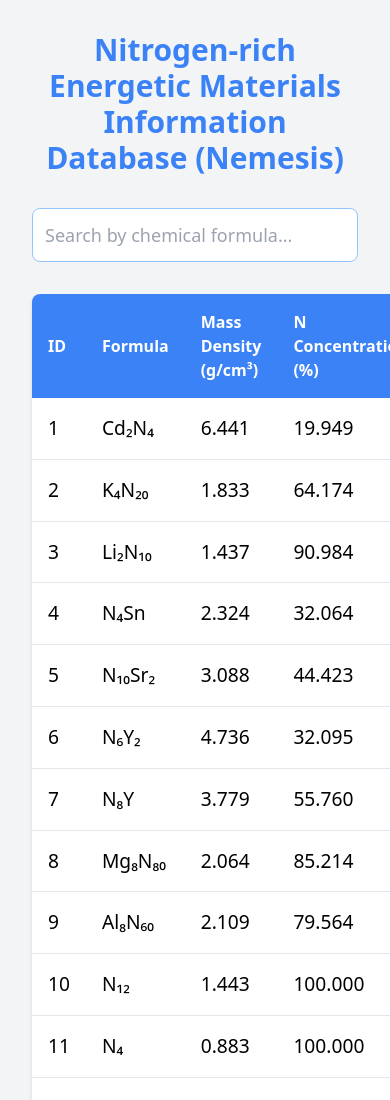
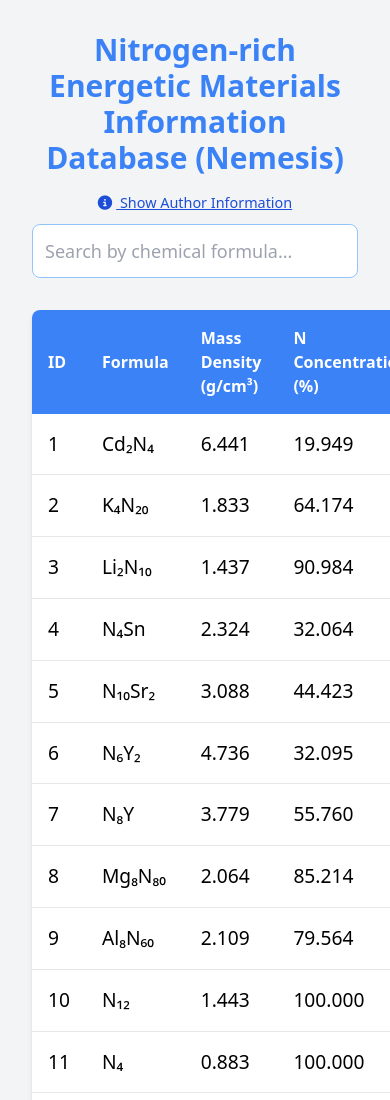
Before and after one commit to Guanghui501/Nemesis, a plain HTML site: page index.html in a window 390 px wide. Shown: the top 1100 px of the page. Drawn offline with nearby package versions, Linux system fonts and the light colour scheme.

Commit message:
Update index.html

```diff
--- a/index.html
+++ b/index.html
@@ -1,5 +1,6 @@
 <!DOCTYPE html>
 <html lang="en">
+
 <head>
     <meta charset="UTF-8">
     <meta name="viewport" content="width=device-width, initial-scale=1.0">
@@ -41,11 +42,58 @@
             box-shadow: 0 4px 6px -1px rgba(0, 0, 0, 0.1), 0 2px 4px -1px rgba(0, 0, 0, 0.06);
         }
 
+        /* 作者信息样式 */
+        .author-info {
+            text-align: right;
+            font-size: 0.9rem;
+            color: #4b5563;
+            margin-top: 10px;
+            max-height: 0;
+            overflow: hidden;
+            transition: max-height 0.3s ease;
+        }
+
+        .author-info a {
+            color: #1d4ed8;
+            text-decoration: none;
+            transition: color 0.3s ease;
+        }
+
+        .author-info a:hover {
+            color: #1e3a8a;
+            text-decoration: underline;
+        }
+
+        /* 折叠按钮样式 */
+        .toggle-author-info {
+            background: none;
+            border: none;
+            color: #1d4ed8;
+            cursor: pointer;
+            font-size: 0.9rem;
+            text-decoration: underline;
+            transition: color 0.3s ease;
+        }
+
+        .toggle-author-info:hover {
+            color: #1e3a8a;
+        }
     </style>
 </head>
-<body class="bg-gray-100 font-sans">
+
+<body class="bg-gray-100 font-sans relative">
     <div class="container mx-auto p-8">
-        <h1 class="text-3xl font-bold text-center text-blue-500 mb-8">Nitrogen-rich Energetic Materials Information Database (Nemesis)</h1>
+        <h1 class="text-3xl font-bold text-center text-blue-500 mb-4">Nitrogen-rich Energetic Materials Information Database (Nemesis)</h1>
+        <div class="flex justify-center">
+            <button class="toggle-author-info" onclick="toggleAuthorInfo()">
+                <i class="fa-solid fa-info-circle mr-1"></i>
+                Show Author Information
+            </button>
+        </div>
+        <div class="author-info" id="authorInfo">
+            Developed by Laboratory of High Pressure Physics and Material Science, Qufu Normal University (Guanghui Zhang, Wencai Yi)<br>
+            Contact: <a href="mailto:yi.wencai@163.com">yi.wencai@163.com</a>
+        </div>
 
         <!-- Search Box -->
         <div class="search-container max-w-2xl mx-auto mb-8">
@@ -260,6 +308,19 @@
                 }
             });
         }
+
+        function toggleAuthorInfo() {
+            const authorInfo = document.getElementById('authorInfo');
+            const button = document.querySelector('.toggle-author-info');
+            if (authorInfo.style.maxHeight === '0px' || authorInfo.style.maxHeight === '') {
+                authorInfo.style.maxHeight = authorInfo.scrollHeight + 'px';
+                button.innerHTML = '<i class="fa-solid fa-info-circle mr-1"></i> Hide Author Information';
+            } else {
+                authorInfo.style.maxHeight = '0px';
+                button.innerHTML = '<i class="fa-solid fa-info-circle mr-1"></i> Show Author Information';
+            }
+        }
     </script>
 </body>
+
 </html>
```
